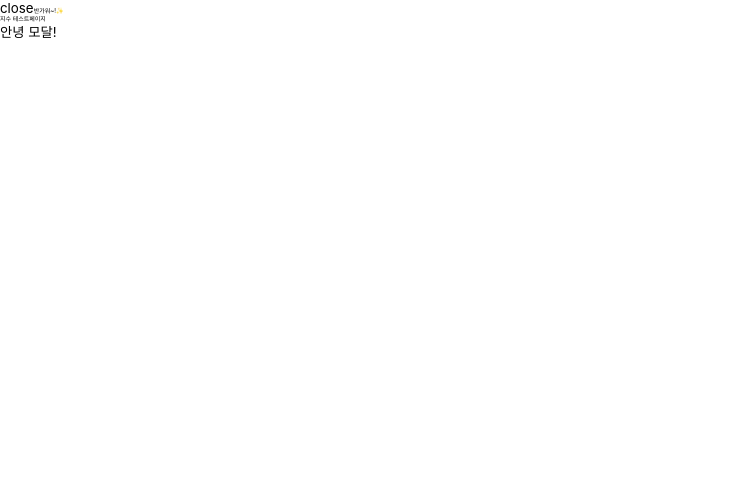
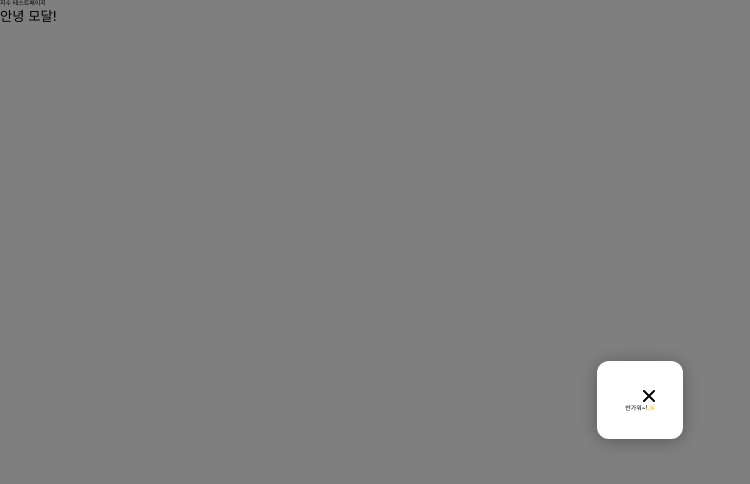
Before and after one commit to Tea-Bliss/FE_Tea_Bliss, a Next.js app: page /js in a window 1280 px wide. Both pictures are taken after a click on the button "안녕 모달!". Shown: the top 484 px of the page, without its empty margins (0-750 px from the left). Built offline with nearby package versions, Linux system fonts and the light colour scheme.

Commit message:
feat: 백드 롭 모달 UI 추가

```diff
--- a/src/components/common/modal/BackdropModal/BackdropModal.module.scss
+++ b/src/components/common/modal/BackdropModal/BackdropModal.module.scss
@@ -3,13 +3,13 @@
   width: 100%;
   height: 100%;
   background-color: rgba(0, 0, 0, 0.5);
-  display: flex;
-  justify-content: center;
-  align-items: center;
+  @include flexSort(column, center, center, null);
 }
 
 .container {
-  padding: 2rem;
-  background: $black-1;
-  border-radius: 0.8rem;
+  padding: 2.8rem;
+  background-color: $black-1;
+  box-shadow: 0rem 0.2rem 1.8rem 0rem rgba(0, 0, 0, 0.3);
+  border-radius: 1.2rem;
+  @include flexSort(column, center, flex-end, null);
 }
--- a/src/components/common/modal/BackdropModal/BackdropModal.tsx
+++ b/src/components/common/modal/BackdropModal/BackdropModal.tsx
@@ -1,10 +1,12 @@
 'use client';
 
-import classNames from 'classnames';
 import React, { useEffect, useState } from 'react';
+
+import classNames from 'classnames/bind';
 import ReactDOM from 'react-dom';
 
 import styles from '@/components/common/modal/BackdropModal/BackdropModal.module.scss';
+import Close from '@/icons/close.svg';
 
 const cn = classNames.bind(styles);
 
@@ -32,8 +34,10 @@ export default function BackdropModal({ isOpen, children, onClose }: BackdropMod
   return isOpen && modalRoot
     ? ReactDOM.createPortal(
         <div className={cn('back')} onClick={onClose}>
-          <div onClick={(e) => e.stopPropagation()}>
-            <button onClick={onClose}>close</button>
+          <div className={cn('container')} onClick={(e) => e.stopPropagation()}>
+            <button onClick={onClose}>
+              <Close />
+            </button>
             {children}
           </div>
         </div>,
```
